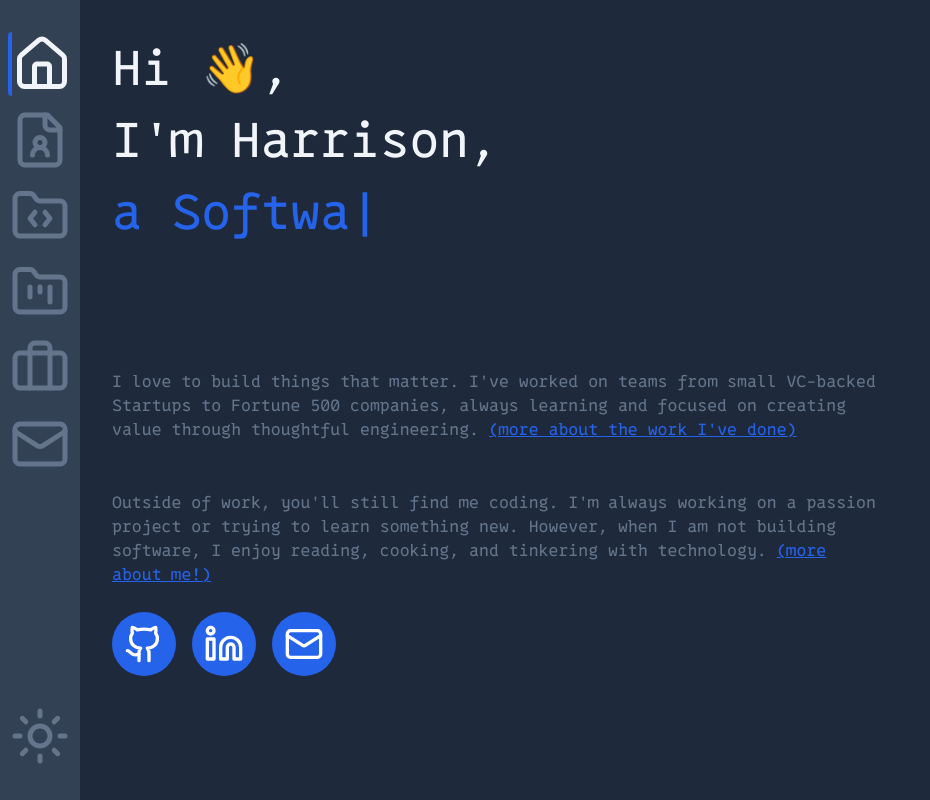
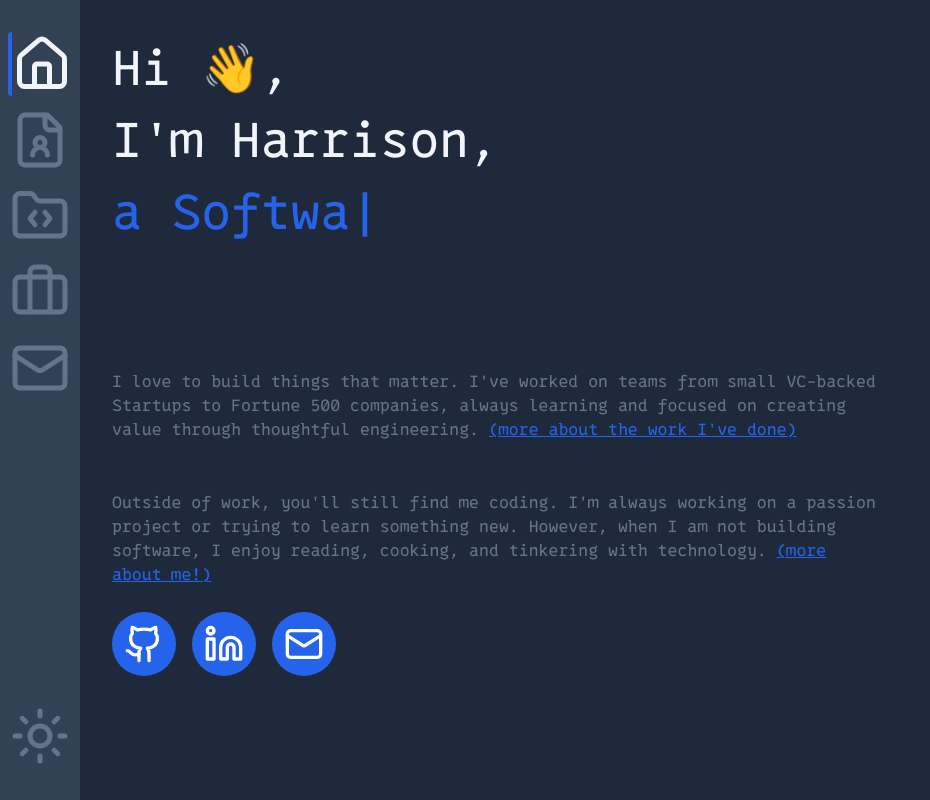
Before and after one commit to Harrison-Blair/personal-website, a Next.js app: page / in a window 1280 px wide. Shown: the whole page, without its empty margins (0-930 px from the left). Built offline with nearby package versions, Linux system fonts and the light colour scheme.

Commit message:
Remove blog icon from nav

```diff
--- a/src/app/components/layout/Navigation.tsx
+++ b/src/app/components/layout/Navigation.tsx
@@ -30,7 +30,6 @@ export default function Navigation() {
         { href: '/', icon: Home, label: 'Home' },
         { href: '/about', icon: FileUser, label: 'About' },
         { href: '/projects', icon: FolderCode, label: 'Projects' },
-        { href: '/blog', icon: FolderKanban, label: 'Blog' },
         { href: '/work', icon: Briefcase, label: 'Work' },
         { href: '/contact', icon: Mail, label: 'Contact' }
     ];
```
